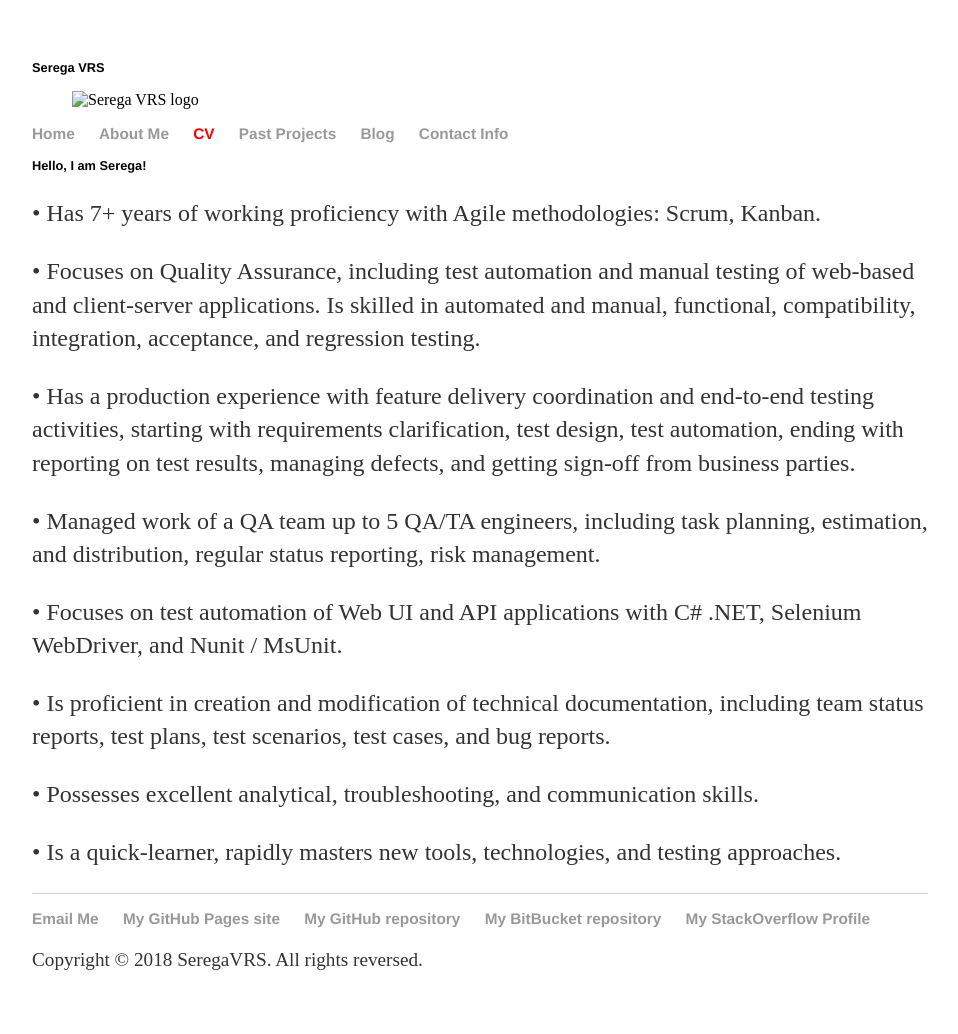
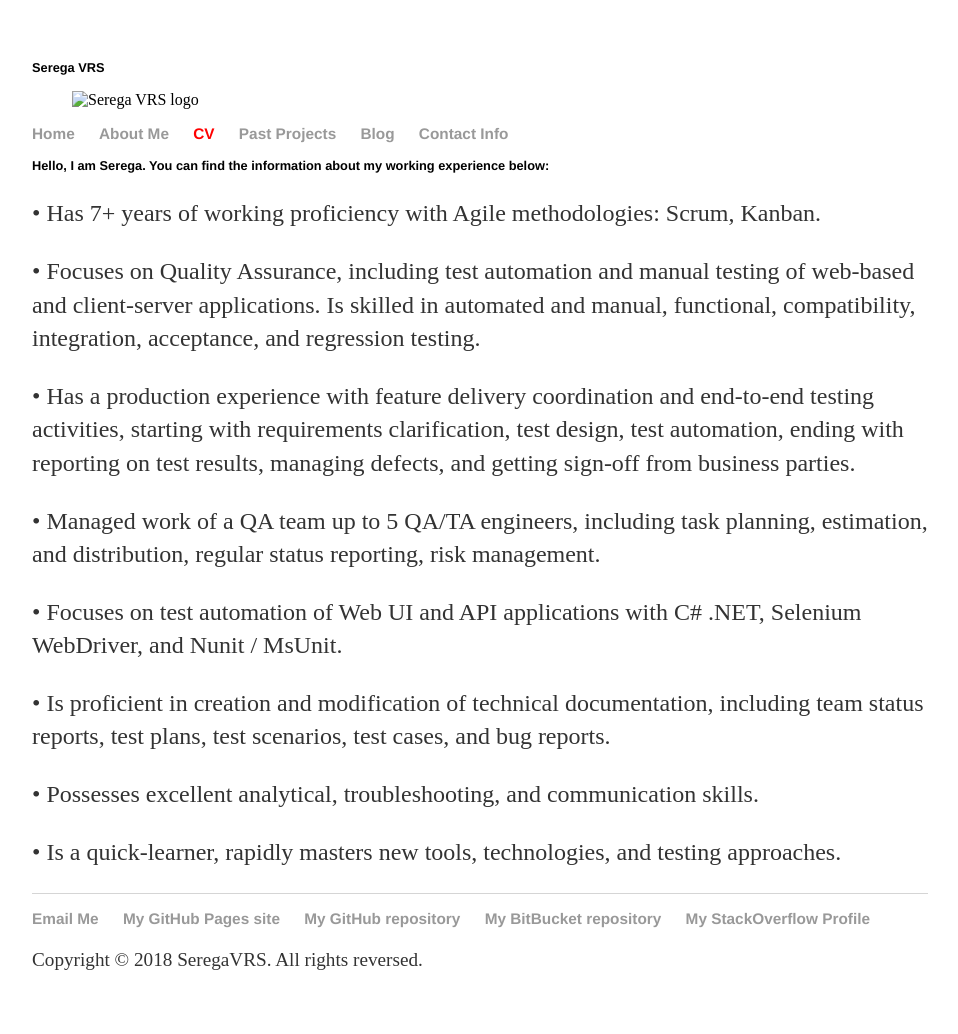
Before and after one commit to SeregaVRS/SeregaVRS.github.io, a Jekyll site: the page built from cv/index.html, in a window 1280 px wide. Shown: the whole page, without its empty margins (160-1118 px from the left). Built offline with Jekyll 4.4.1, drawn with Linux system fonts in a browser that asks for light colours.

Commit message:
Update index.html

```diff
--- a/cv/index.html
+++ b/cv/index.html
@@ -1,9 +1,10 @@
 ---
 layout: default
-title: ! CV !
+title: curriculum vitae
+description: Serega VRS working experience
 ---
 <div class="blurb">
-	<h1>Hello, I am Serega!</h1>
+	<h1>Hello, I am Serega. You can find the information about my working experience below:</h1>
 <p>•	Has 7+ years of working proficiency with Agile methodologies: Scrum, Kanban.</p>
 <p>•	Focuses on Quality Assurance, including test automation and manual testing of web-based and client-server applications. Is skilled in automated and manual, functional, compatibility, integration, acceptance, and regression testing.</p>
 <p>•	Has a production experience with feature delivery coordination and end-to-end testing activities, starting with requirements clarification, test design, test automation, ending with reporting on test results, managing defects, and getting sign-off from business parties.</p>
@@ -12,6 +13,4 @@
 <p>•	Is proficient in creation and modification of technical documentation, including team status reports, test plans, test scenarios, test cases, and bug reports.</p>
 <p>•	Possesses excellent analytical, troubleshooting, and communication skills.</p>
 <p>•	Is a quick-learner, rapidly masters new tools, technologies, and testing approaches.</p>
-
 </div>
-<!-- /.blurb -->
```
